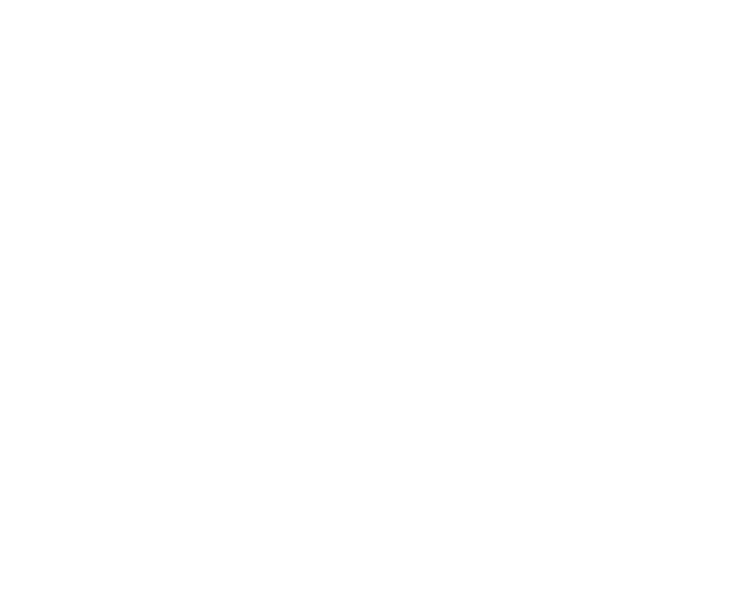
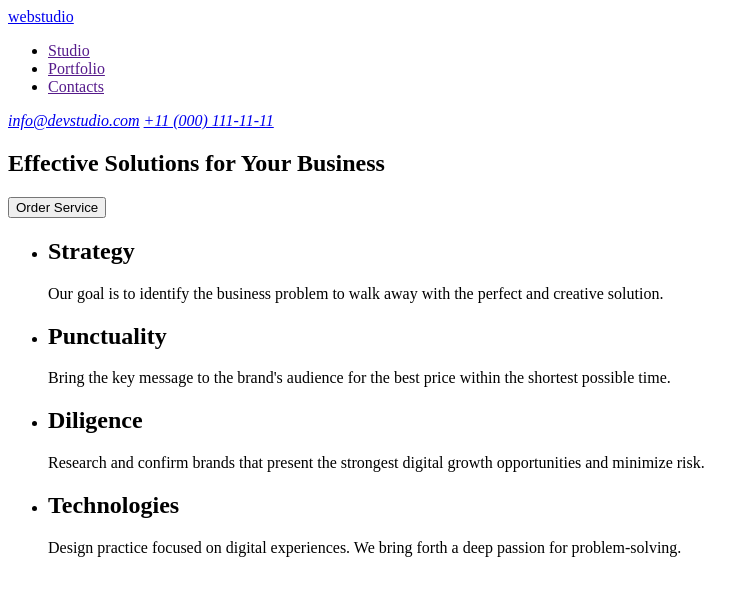
Before and after one commit to Yevhenii-93/goit-markup-hw-01, a plain HTML site: page index.html in a window 1280 px wide. Shown: the whole page, without its empty margins (0-754 px from the left). Drawn offline with Linux system fonts and the light colour scheme.

Commit message:
modified index

```diff
--- a/index.html
+++ b/index.html
@@ -5,5 +5,75 @@
     <meta name="viewport" content="width=device-width, initial-scale=1.0" />
     <title>Document</title>
   </head>
-  <body></body>
+  <body>
+    <!--Header-->
+    <header>
+      <!--Logo-->
+      <a href="https://yevhenii-93.github.io/goit-markup-hw-01/">webstudio</a>
+      <!--nav-->
+      <nav>
+        <ul>
+          <li>
+            <a href="">Studio</a>
+          </li>
+          <li>
+            <a href="">Portfolio</a>
+          </li>
+          <li>
+            <a href="">Contacts</a>
+          </li>
+        </ul>
+      </nav>
+      <!--adress-->
+      <address>
+        <a href="mailto:info@devstudio.com" target="_blank"
+          >info@devstudio.com</a
+        >
+        <a href="tel:+110001111111">+11 (000) 111-11-11</a>
+      </address>
+    </header>
+    <!--Main-->
+    <main>
+      <!--first section-->
+      <section>
+        <h1>Effective Solutions for Your Business</h1>
+        <button type="button">Order Service</button>
+      </section>
+      <!--About Us-->
+      <section>
+        <ul>
+          <li>
+            <h2>Strategy</h2>
+            <p>
+              Our goal is to identify the business problem to walk away with the
+              perfect and creative solution.
+            </p>
+          </li>
+          <li>
+            <h2>Punctuality</h2>
+            <p>
+              Bring the key message to the brand's audience for the best price
+              within the shortest possible time.
+            </p>
+          </li>
+          <li>
+            <h2>Diligence</h2>
+            <p>
+              Research and confirm brands that present the strongest digital
+              growth opportunities and minimize risk.
+            </p>
+          </li>
+          <li>
+            <h2>Technologies</h2>
+            <p>
+              Design practice focused on digital experiences. We bring forth a
+              deep passion for problem-solving.
+            </p>
+          </li>
+        </ul>
+      </section>
+      <!--Our Team-->
+      <section></section>
+    </main>
+  </body>
 </html>
```
